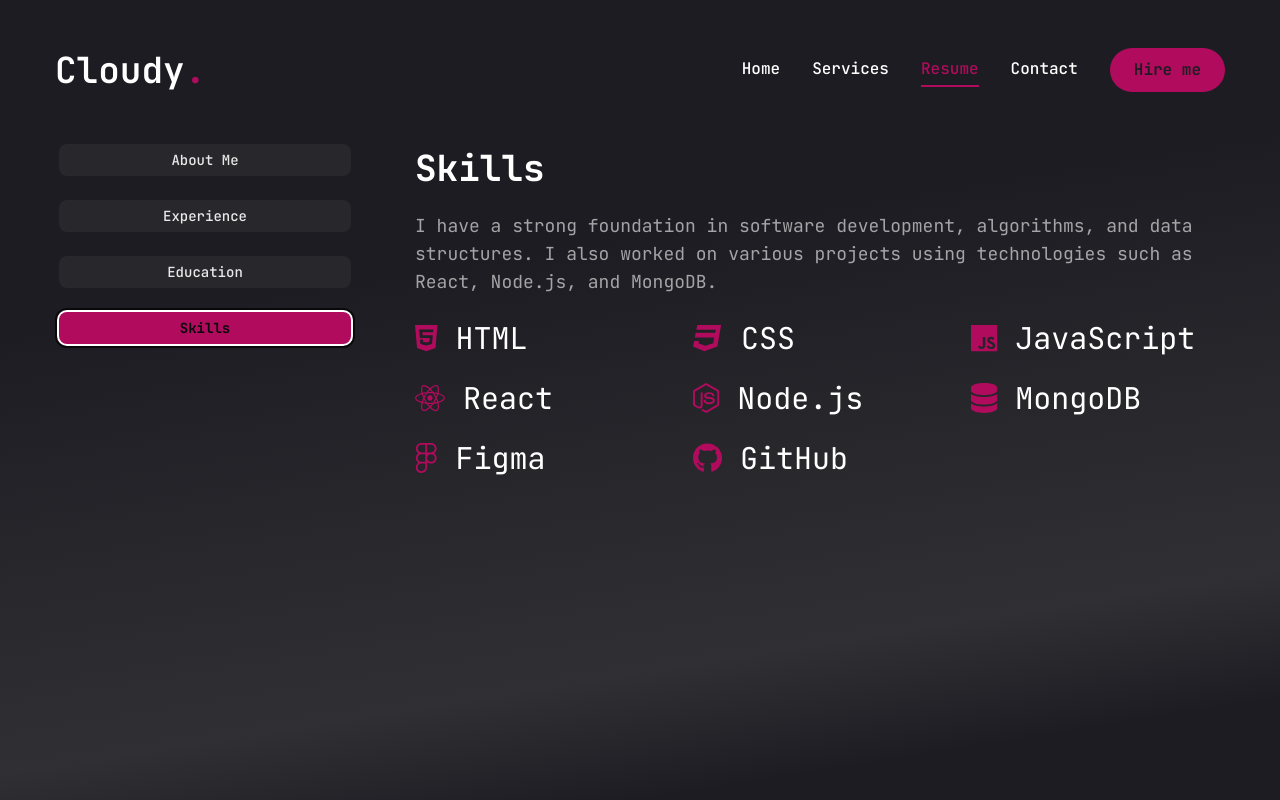
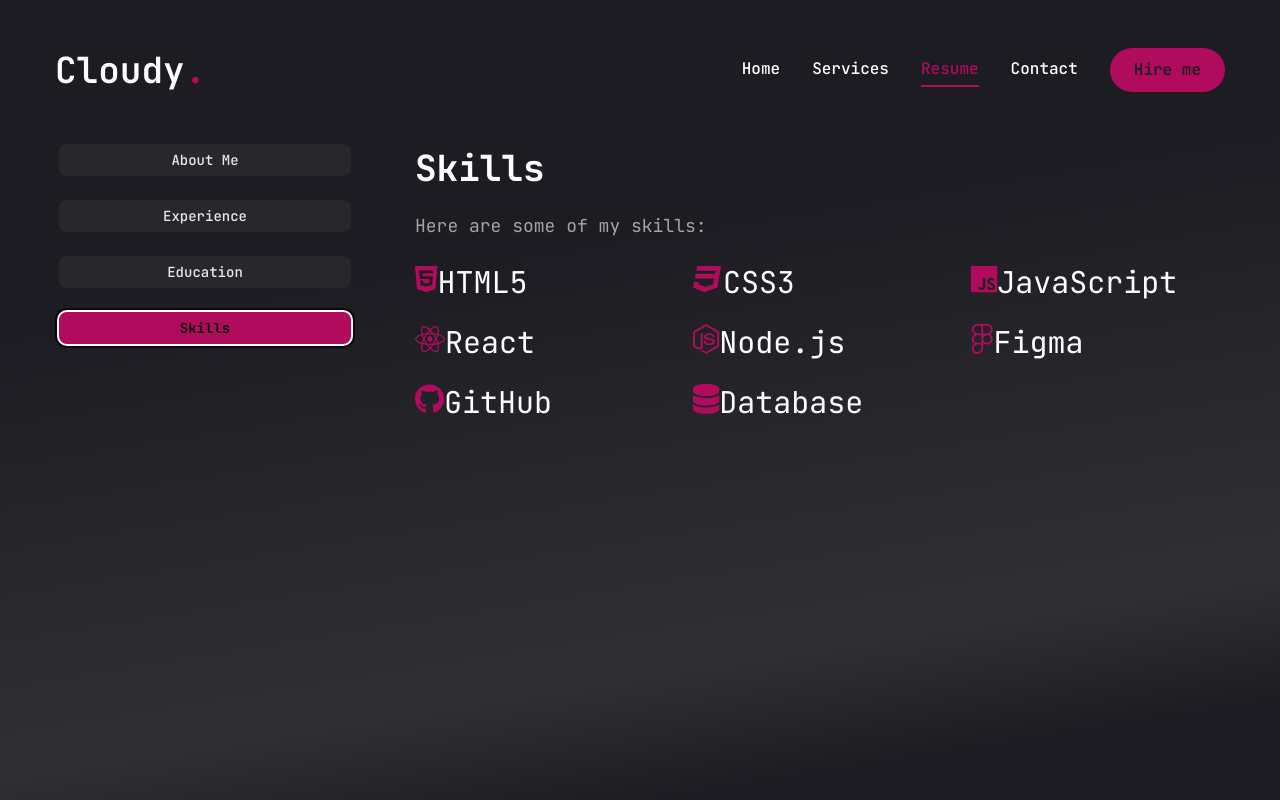
Before and after one commit to klaudiaaaj/cloud_portfolio, a Next.js app: page /resume in a window 1280 px wide. Both pictures are taken after a click on the tab "Skills". Built offline with nearby package versions, Linux system fonts and the light colour scheme.

Commit message:
cenerize the objects in aboutme section

```diff
--- a/app/resume/page.jsx
+++ b/app/resume/page.jsx
@@ -95,22 +95,19 @@
 }
 
 const skills = {
-  icon: '/assets/resume/skills.svg',
   title: "Skills",
-  description: "I have a strong foundation in software development, algorithms, and data structures. I also worked on various projects using technologies such as React, Node.js, and MongoDB.",
-
-   skillslist:[
-    { name: "HTML", icon: faHtml5 },
-    { name: "CSS", icon: faCss3 },
+  description: "Here are some of my skills:",
+  skillslist: [
+    { name: "HTML5", icon: faHtml5 },
+    { name: "CSS3", icon: faCss3 },
     { name: "JavaScript", icon: faJs },
     { name: "React", icon: faReact },
     { name: "Node.js", icon: faNodeJs },
-    { name: "MongoDB", icon: faDatabase },
     { name: "Figma", icon: faFigma },
     { name: "GitHub", icon: faGithub },
-    // Add more skills as needed
-  ],
-}
+    { name: "Database", icon: faDatabase }
+  ]
+};
 
 const Resume = () => {
   return (
@@ -135,10 +132,10 @@
               <div className="flex flex-col gap-6 text-center xl:text-left">
                 <h3 className="text-4xl font-bold">{aboutme.title}</h3>
                 <p className="text-lg text-white/60 mx-auto xl:mx-0 sm:max-w-[550px]">{aboutme.Description}</p>
-                <ul className="grid xl:grid-cols-2 gap-y-6 text-left mx-0 sm:justify-between sm:mx-auto xl:mx-0 max-w-[820px]">
+                <ul className="grid xl:grid-cols-2 gap-y-6 text-xl text-center xl:text-left mx-0 sm:justify-between sm:mx-auto xl:mx-0 max-w-[820px]">
                   {aboutme.info.map((info, index) => {
                     return (
-                      <li key={index} className="flex sm:justify-between xl:items-center gap-4 xl:justify-start">
+                      <li key={index} className="flex flex-col sm:flex-row sm:justify-between xl:items-center gap-4 xl:justify-start">
                         <span className="text-accent">{info.fieldname}</span>
                         {info.fieldname === "LinkedIn" ? (
                           <a href={`https://www.linkedin.com/in/${info.value}`} target="_blank" rel="noopener noreferrer" className="text-blue-500">
@@ -199,10 +196,10 @@
               <div className="flex flex-col gap-6 text-center xl:text-left">
                 <h3 className="text-4xl font-bold">{skills.title}</h3>
                 <p className="text-lg text-white/60">{skills.description}</p>
-              <ul className="grid lg:grid-cols-3 sm:grid-cols-2 gap-6 text-3xl xl:text-left">
+                <ul className="grid lg:grid-cols-3 sm:grid-cols-2 gap-6 text-3xl text-center xl:text-left">
                   {skills.skillslist.map((skill, index) => (
-              <li key={index}>
-                <FontAwesomeIcon icon={skill.icon} className="text-accent"/> {skill.name}
+                    <li key={index} className="flex justify-center xl:justify-start">
+                      <FontAwesomeIcon icon={skill.icon} className="text-accent" /> {skill.name}
                     </li>
                   ))}
                 </ul>
```
Lines whose indentation alone changed are shown as unchanged.
